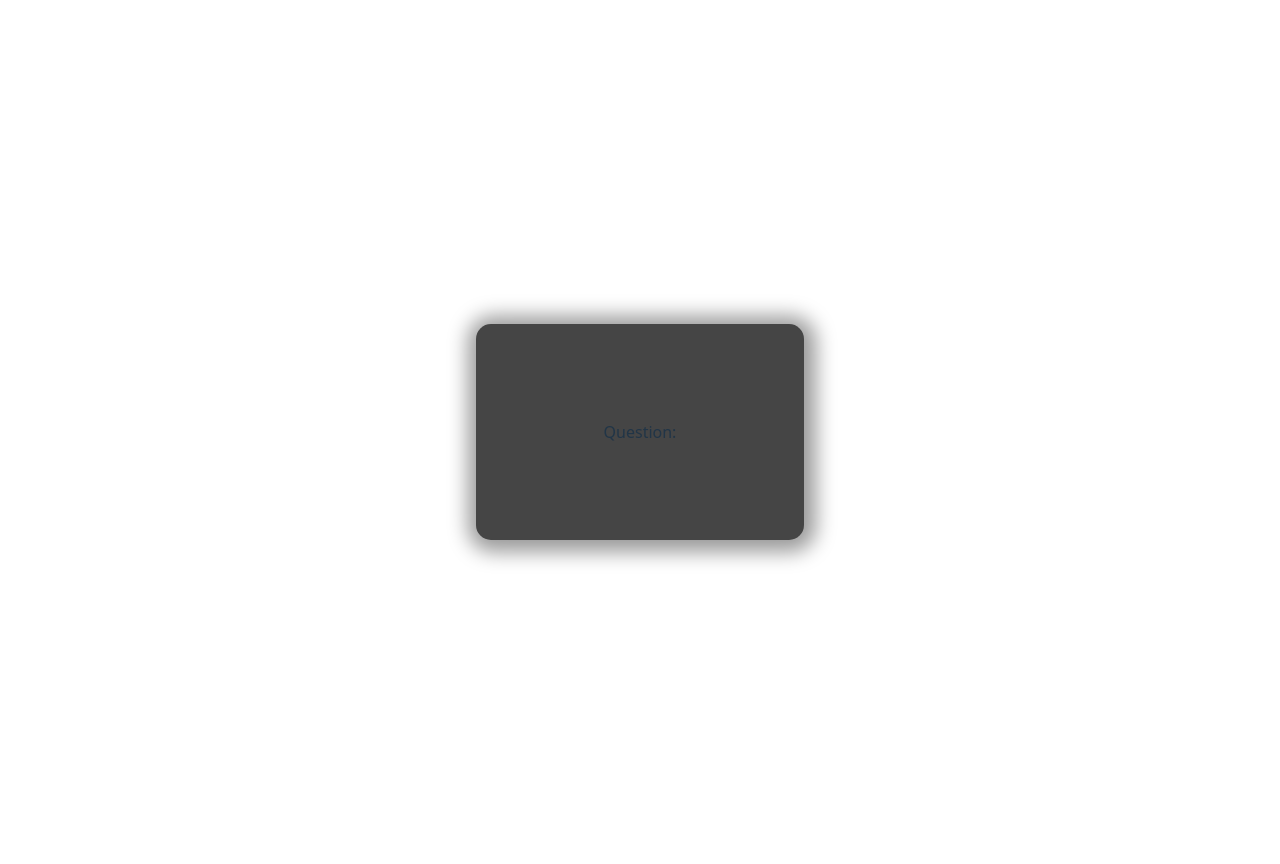
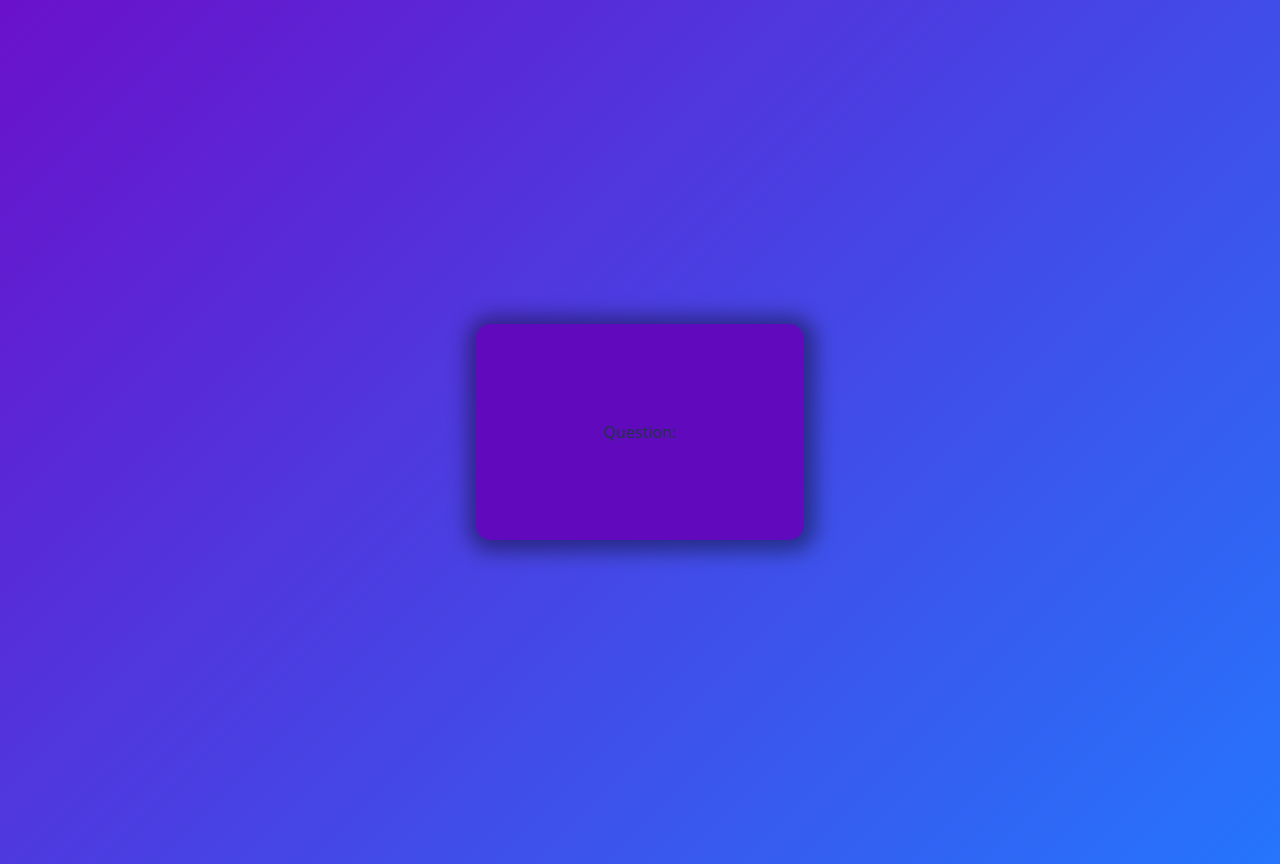
Before and after one commit to Ved-sketch/Automatic-Flash-Card-Generator, a React (Vite) app in the folder my-app/: page / in a window 1280 px wide. Both pictures are taken after typing "Sample" into the empty fields and a click on the input "Submit". Built offline with nearby package versions, Linux system fonts and the light colour scheme.

Commit message:
corrected the spacing for cards. Added cards colors.

```diff
--- a/my-app/src/App.css
+++ b/my-app/src/App.css
@@ -7,9 +7,11 @@
   box-shadow: 2px 2px 20px 10px rgba(0, 0, 0, 0.4);
 }
 
-body{
+body {
   padding: 2rem;
+  background: var(--background-color);
 }
+
 
 #greeting {
   font-size: 32px;
--- a/my-app/src/App.jsx
+++ b/my-app/src/App.jsx
@@ -7,7 +7,6 @@ function App() {
   const [inputText,setInputText] = useState("")
   const [submittedNotes, setSubmittedNotes] = useState("")
   const [showFlashCard,setShowFlashCard] = useState(false);
-
 
   const handleSubmit = () => {
     if(inputText.trim() === ""){
@@ -26,11 +25,16 @@ function App() {
   }
 
   if (showFlashCard) {
-    return <FlashCard notes={submittedNotes} onBack={handleBackToInput} />
+    return (
+      <>
+        <FlashCard notes={submittedNotes} onBack={handleBackToInput} />
+      </>
+    );
   }
 
   return (
     <>
+
       <div id='header'>
         <strong id='greeting'>What do you want to memorize?</strong>
         <p id='sub-greeting'>Capture your thoughts and make them stick</p>
--- a/my-app/src/FlashCard.css
+++ b/my-app/src/FlashCard.css
@@ -0,0 +1,21 @@
+:root {
+  --background-color: linear-gradient(135deg, #6a11cb 0%, #2575fc 100%);
+}
+
+#root {
+  /* background-color: var(--background-color); */
+  margin: 0 auto;
+}
+
+body {
+  background-color: var(--background-color);
+}
+
+@media (min-width: 768px) {
+
+  #root{
+    margin: 0 auto;
+    padding: 5rem 8rem;
+    box-shadow: 2px 2px 20px 10px rgba(0, 0, 0, 0.4);
+  }
+}
--- a/my-app/src/FlashCard.jsx
+++ b/my-app/src/FlashCard.jsx
@@ -3,6 +3,12 @@ import './FlashCard.css';
 
 export default function FlashCard({notes}) {
     const [flipped, setFlipped] = useState(false);
+
+    // const activateFlashcardMode = () => {
+    //     document.getElementById("root").style.backgroundColor = "purple";
+    // };
+
+    {document.getElementById("root").style.backgroundColor = "#6009bdff";}
 
     const handleFlip = () =>{
         setFlipped(!flipped);
@@ -10,7 +16,7 @@ export default function FlashCard({notes}) {
 
     return(
         <>
-            <div className='card' onClick={handleFlip}>
+            <div className='card' onClick={() => {handleFlip();}}>
                 {!flipped ? <p>Question:</p> : <p>{notes}</p>}
             </div>
         </>
```
